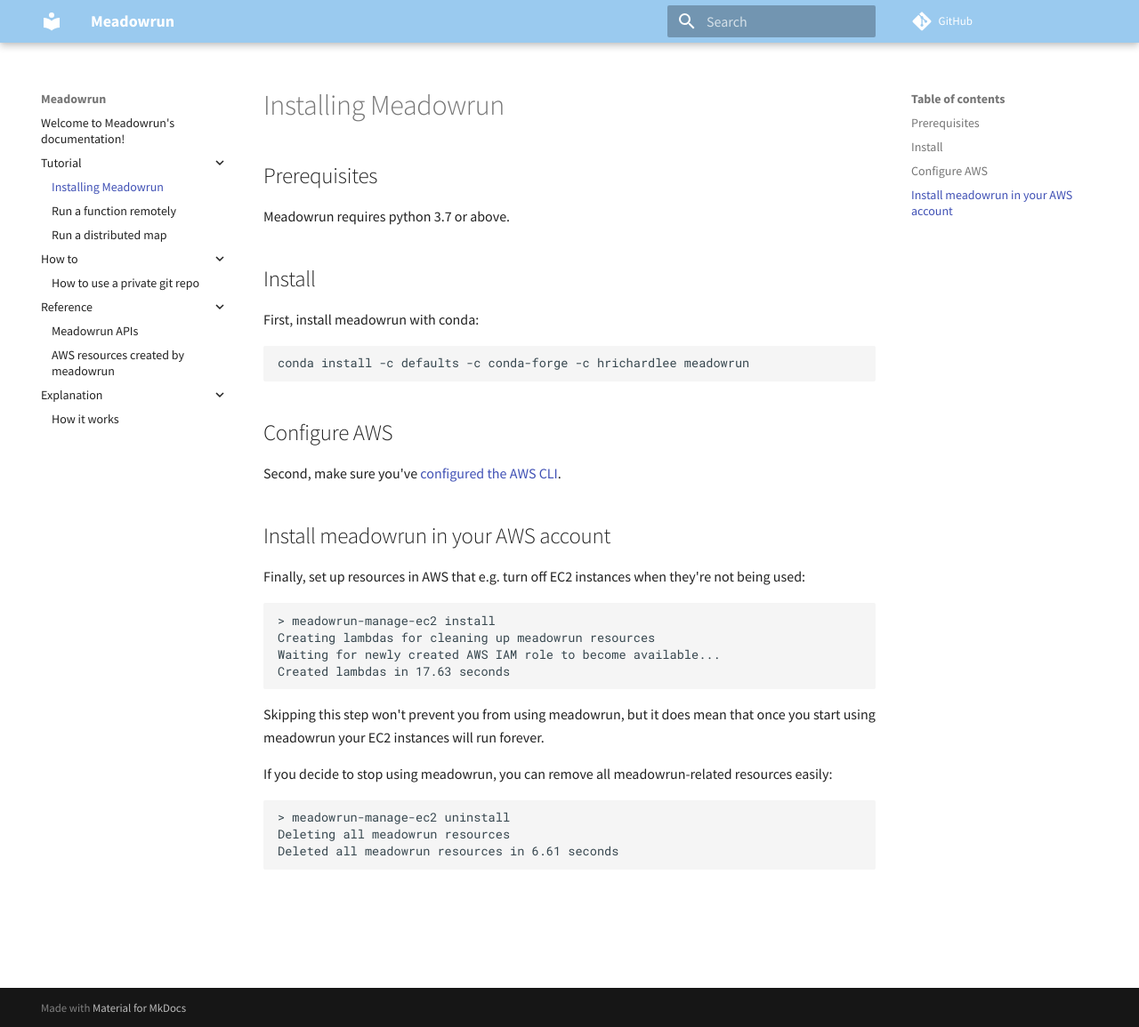
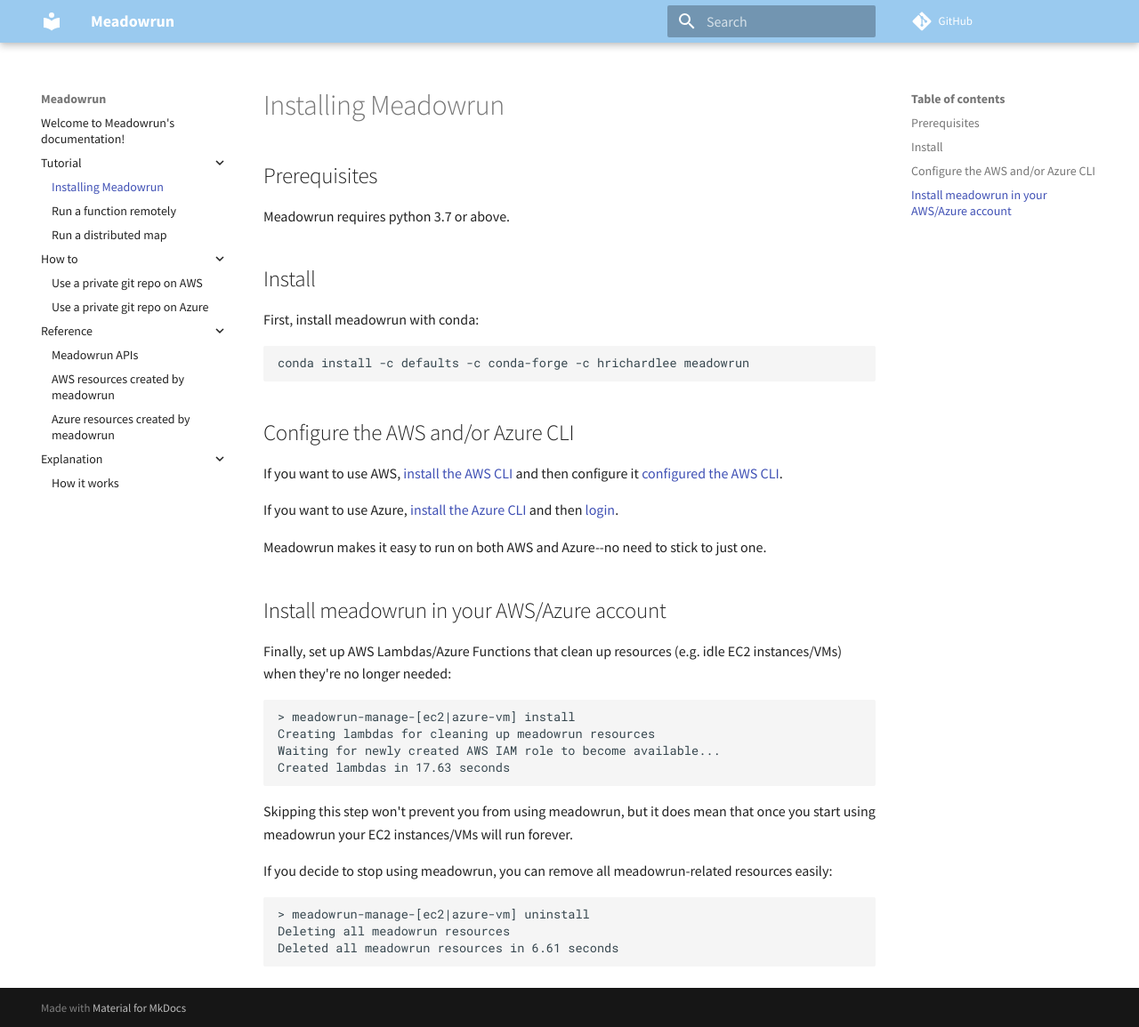
Before and after one commit to meadowdata/meadowrun, an MkDocs documentation site: the page built from docs/tutorial/install.md, in a window 1280 px wide and 1155 px high. Shown: the whole window at 89% size. Built offline with MkDocs 1.6.1 and Material for MkDocs 9.7.7, drawn with Linux system fonts in a browser that asks for light colours; comment, search, counter and statistics services are not loaded.

Commit message:
Updating docs to reflect Azure support. Also renaming "MGMT_LAMBDAS" to "MGMT_FUNCTIONS" on Azure.

````diff
--- a/docs/how_to/private_git_repo.md
+++ b/docs/how_to/private_git_repo_aws.md
@@ -1,4 +1,4 @@
-# How to use a private git repo
+# Use a private git repo on AWS
 
 To use a private git repo, you'll need to give Meadowrun the name of an AWS secret that
 contains the private SSH key for the repo you want to use.
--- /dev/null
+++ b/docs/how_to/private_git_repo_azure.md
@@ -0,0 +1,38 @@
+# Use a private git repo on Azure
+
+To use a private git repo, you'll need to give Meadowrun the name of an Azure secret
+that contains the private SSH key for the repo you want to use.
+
+## Get the name of your Meadowrun Key Vault
+
+The Meadowrun Key Vault will be created the first time you use Meadowrun, so if you
+haven't done so, [run a function with Meadowrun](/tutorial/run_function.md). Next, go to
+the Azure portal, and go to "Key Vaults". You should see a Key Vault named something
+like "mr724792bd295194e79d5881" in the Meadowrun-rg Resource Group. The actual name will
+be "mr" followed by the last 22 letters/numbers of your subscription id (Azure Key Vault
+names need to be globally unique).
+
+## Create a secret
+
+Next, create a secret in this Key Vault called `my_ssh_key` where the contents are the
+private SSH key for the repo you want to use. This will be a multi-line secret, so
+you'll need to [use the CLI or
+Powershell](https://docs.microsoft.com/en-in/azure/key-vault/secrets/multiline-secrets)
+to create it.
+
+```shell
+az keyvault secret set --vault-name "mr724792bd295194e79d5881" --name "my_ssh_key" --file "path/to/secret_key"
+```
+
+## Using your secret
+
+Now you can use the following [Deployment][meadowrun.Deployment] with
+[run_function][meadowrun.run_function] or [run_map][meadowrun.run_map]:
+
+```python
+Deployment.git_repo(
+    "https://github.com/my_organization/my_private_repo",
+    conda_yml_file="myenv.yml",
+    ssh_key_azure_secret="my_ssh_key"
+)
+```
--- a/docs/tutorial/install.md
+++ b/docs/tutorial/install.md
@@ -12,31 +12,40 @@
 conda install -c defaults -c conda-forge -c hrichardlee meadowrun
 ```
 
-## Configure AWS
-Second, make sure you've [configured the AWS
-CLI](https://docs.aws.amazon.com/cli/latest/userguide/getting-started-quickstart.html>).
+## Configure the AWS and/or Azure CLI
+
+If you want to use AWS, [install the AWS
+CLI](https://docs.aws.amazon.com/cli/latest/userguide/getting-started-install.html) and
+then configure it [configured the AWS
+CLI](https://docs.aws.amazon.com/cli/latest/userguide/getting-started-quickstart.html).
+
+If you want to use Azure, [install the Azure
+CLI](https://docs.microsoft.com/en-us/cli/azure/install-azure-cli) and then
+[login](https://docs.microsoft.com/en-us/cli/azure/get-started-with-azure-cli#how-to-sign-into-the-azure-cli).
+
+Meadowrun makes it easy to run on both AWS and Azure--no need to stick to just one.
 
 
-## Install meadowrun in your AWS account
+## Install meadowrun in your AWS/Azure account
 
-Finally, set up resources in AWS that e.g. turn off EC2 instances when they're not being
-used:
+Finally, set up AWS Lambdas/Azure Functions that clean up resources (e.g. idle EC2
+instances/VMs) when they're no longer needed:
 
 ```shell
-> meadowrun-manage-ec2 install
+> meadowrun-manage-[ec2|azure-vm] install
 Creating lambdas for cleaning up meadowrun resources
 Waiting for newly created AWS IAM role to become available...
 Created lambdas in 17.63 seconds
 ```
 
 Skipping this step won't prevent you from using meadowrun, but it does mean that once
-you start using meadowrun your EC2 instances will run forever.
+you start using meadowrun your EC2 instances/VMs will run forever.
 
 If you decide to stop using meadowrun, you can remove all meadowrun-related resources
 easily:
 
 ```shell
-> meadowrun-manage-ec2 uninstall
+> meadowrun-manage-[ec2|azure-vm] uninstall
 Deleting all meadowrun resources
 Deleted all meadowrun resources in 6.61 seconds
 ```
````
Also changed, not shown: docs/index.md (+5 -5 lines), docs/reference/apis.md (+1 -1 lines), docs/reference/azure_resources.md (added, +35 -0 lines), docs/tutorial/run_function.md (+13 -11 lines), docs/tutorial/run_map.md (+10 -7 lines), 2 other files.
